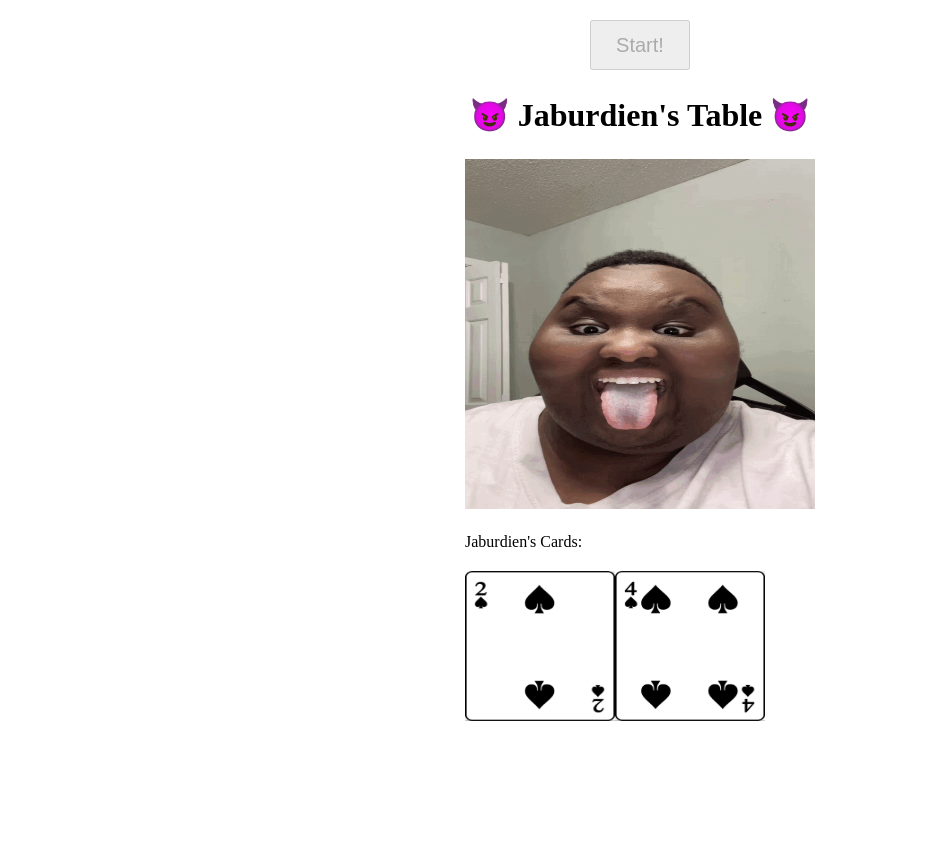
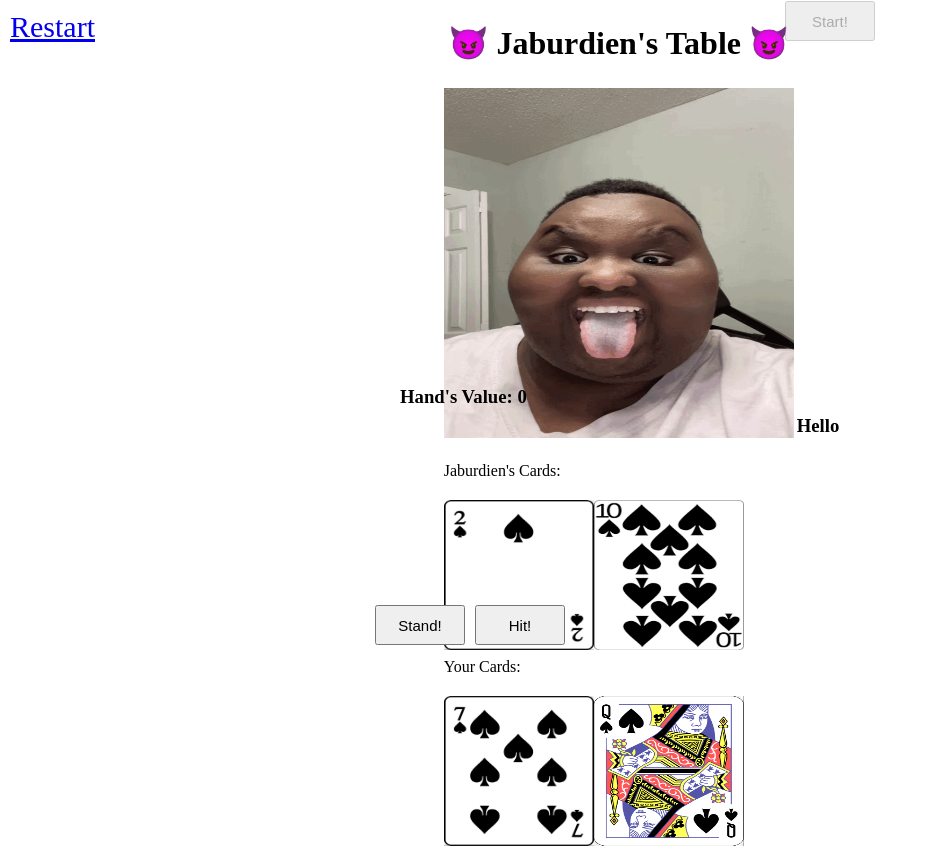
Before and after one commit to KizzyJunior/Jaburdien, a plain HTML site: page index.html in a window 1280 px wide. Both pictures are taken after a click on the button "Start!". Shown: the whole page, without its empty margins (0-928 px from the left). Before the commit the page ends 800 px from the top, so only its background shows below. Drawn offline with Linux system fonts and the light colour scheme.

Commit message:
Added more functionality

```diff
--- a/cardGame.js
+++ b/cardGame.js
@@ -1,22 +1,33 @@
 const cards = {
+    1: "Cards/1card.png",
     2: "Cards/2card.png",
     3: "Cards/3card.png",
     4: "Cards/4card.png",
     5: "Cards/5card.png",
+    6: "Cards/6card.png",
+    7: "Cards/7card.png",
+    8: "Cards/8card.png",
+    9: "Cards/9card.png",
+    10: "Cards/10card.png",
+    11: "Cards/11card.png",
+    12: "Cards/12card.png",
+    13: "Cards/13card.png",
 };
+const x = document.getElementsByClassName("output");
+const pValue = document.getElementsByClassName("poutput");
+const aiHandVal = document.getElementById("aival");
 
-function getAiCards(){
+function getAiCards(id){
     const start = document.getElementById("start");
     start.addEventListener("click", function(){
-        switchImage();
+        switchImage(id);
         this.disabled = true;
     })
 }
 
-function switchImage() {
-    const x = document.getElementsByClassName("output");
-    for (let i = 0; i < x.length; i++){
-        x[i].src = getRandValue();
+function switchImage(id) {
+    for (let i = 0; i < id.length; i++){
+        id[i].src = getRandValue();
     }
 }
 
@@ -26,5 +37,32 @@ function getRandValue() {
     return values[randIndex]; // returns img file path
 }
 
+function hit(){
+    const hit = document.getElementById("hit");
+    const img = document.getElementsByClassName("createimg");
+    hit.addEventListener("click", function(){
+        for (let i = 0; i < img.length; i++){
+            const newImg = document.createElement("img");
+            newImg.src = getRandValue();
+            img[i].appendChild(newImg);
+            newImg.width = "150";
+            newImg.height = "150";
+            newImg.className = "poutput";
+        }
+    })
+}
 
-getAiCards();
+function getValue(id, msg){
+    let count = 0;
+    for (const key in id){
+        count += Number(key);
+    }
+    msg.innerHTML = `Hand's Value: ${count}`;
+}
+
+
+let aiHand = getAiCards(x);
+
+let pHand = getAiCards(pValue);
+pHand += hit();
+getValue(aiHand, aiHandVal);
--- a/index.html
+++ b/index.html
@@ -4,7 +4,7 @@
     <head>
         <meta charset="utf-8" />
         <link rel="stylesheet" href="style.css" />
-        <title>Jaburdien's Blackjack</title>
+        <title>Blackjack</title>
         <script src="cardGame.js" defer></script>
     </head>
     <body>
@@ -21,12 +21,20 @@
             <tr>
                 <td><img class="output" height="150" width="150 "/><img class="output" height="150" width="150 "/></td>
             </tr>
+            <tr>
+                <td><pid="ptext">Your Cards:</p></td>
+            </tr>
+            <tr>
+                <td class="createimg"><img class="poutput" height="150" width="150 "/><img class="poutput" height="150" width="150 "/></td>
+            </tr>
         </table>
+        <h3 id="pval">Hello</h3>
+        <h3 id="aival">Jaburdien's Hand: </h3>
         <button id="start">Start!</button>
-        <br>
+        <button id="hit">Hit!</button>
+        <button id="stand">Stand!</button>
         <h1 id="winOrLose"></h1>
-        <br>
+        <a href="index.html" id="restart">Restart</a>
         <img id="userOutput" />
-        <br>
     </body>
 </html>
--- a/style.css
+++ b/style.css
@@ -9,9 +9,49 @@ body {
 #start{
     position: fixed;
     align-self: center;
-    top: 20px;
-    height: 50px;
-    width: 100px;
-    font-size: 20px;
+    top: 1px;
+    height: 40px;
+    width: 90px;
+    left: 785px;
+    font-size: 15px;
     padding: 10px;
 }
+
+#hit{
+    position: fixed;
+    align-self: center;
+    left: 475px;
+    bottom: 155px;
+    height: 40px;
+    width: 90px;
+    font-size: 15px;
+    padding: 10px;
+}
+
+#stand{
+    position: fixed;
+    align-self: center;
+    left: 375px;
+    bottom: 155px;
+    height: 40px;
+    width: 90px;
+    font-size: 15px;
+    padding: 10px;
+}
+
+#restart{
+    position: fixed;
+    left: 10px;
+    top: 10px;
+    font-size: 30px;
+}
+
+#aival{
+    position: fixed;
+    left: 400px;
+    bottom: 373px;
+}
+
+#pval{
+
+}
```
Also changed, not shown: Cards/10card.png (added), Cards/11card.png (added), Cards/12card.png (added), Cards/13card.png (added), Cards/1card.png (added), Cards/6card.png (added), Cards/7card.png (added), Cards/8card.png (added), Cards/9card.png (added).
